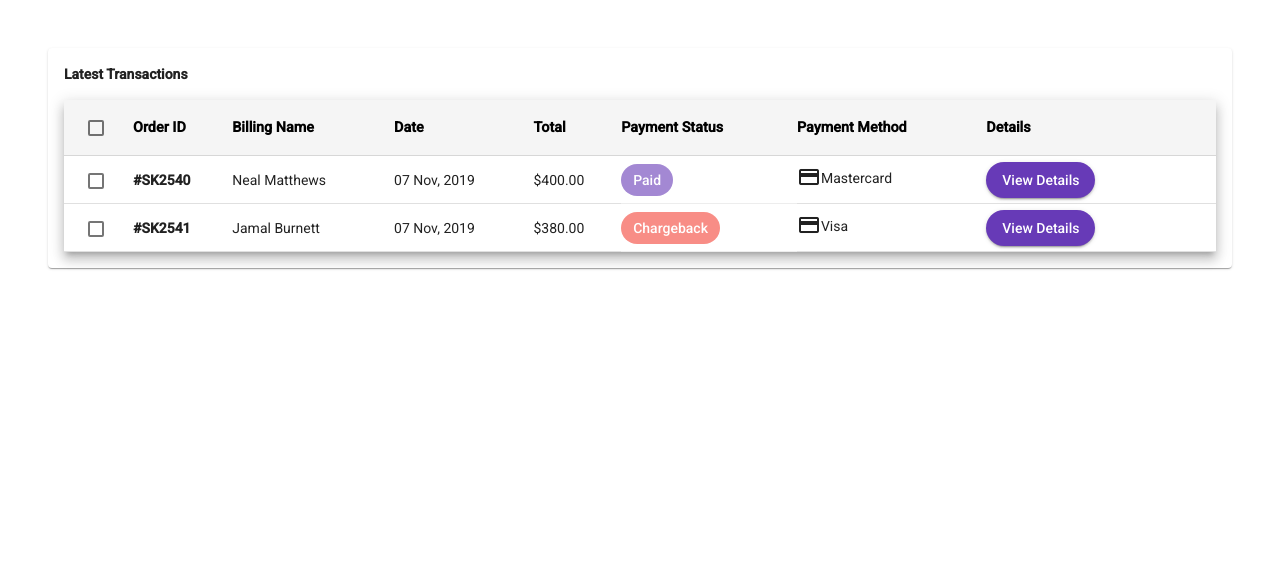
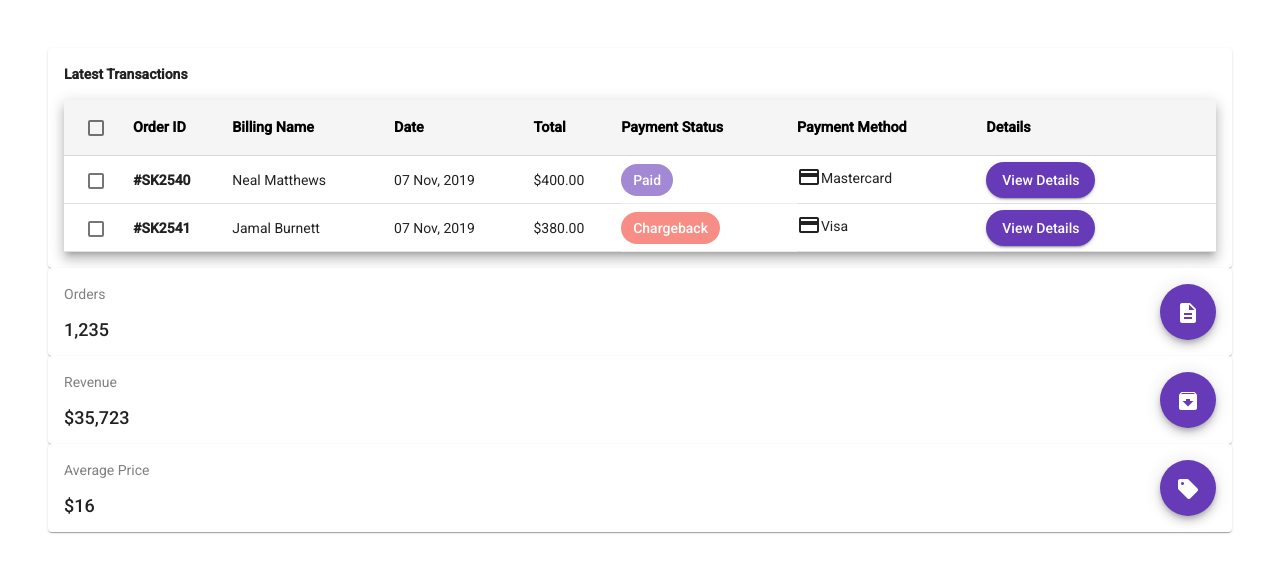
Before and after one commit to murga96/g-training, an Angular app: page /material in a window 1280 px wide. Shown: the top 572 px of the page. Built offline with nearby package versions, Linux system fonts and the light colour scheme.

Commit message:
Creating the button-label component

```diff
--- /dev/null
+++ b/src/app/material/activity/activity.component.html
@@ -0,0 +1 @@
+<p>activity works!</p>
--- /dev/null
+++ b/src/app/material/activity/activity.component.ts
@@ -0,0 +1,15 @@
+import { Component, OnInit } from '@angular/core';
+
+@Component({
+  selector: 'app-activity',
+  templateUrl: './activity.component.html',
+  styleUrls: ['./activity.component.scss']
+})
+export class ActivityComponent implements OnInit {
+
+  constructor() { }
+
+  ngOnInit(): void {
+  }
+
+}
--- /dev/null
+++ b/src/app/material/button-label/button-label.component.html
@@ -0,0 +1,9 @@
+<mat-card>
+    <div class="div-label">
+        <div class="title">{{title}}</div>
+        <div class="label">{{isCurrency ? ( label | currency: 'USD':'symbol':'1.0-0') : (label | number: '1.0-0')}}</div>
+    </div>
+    <button style="cursor: auto;" mat-fab color="primary">
+        <mat-icon>{{icon}}</mat-icon>
+    </button>
+</mat-card>
--- /dev/null
+++ b/src/app/material/button-label/button-label.component.scss
@@ -0,0 +1,19 @@
+mat-card {
+    display: flex;
+    justify-content: space-between;
+}
+
+.div-label {
+    display: flex;
+    flex-direction: column;
+    justify-content: space-between;
+}
+
+.title {
+    color: grey;
+}
+
+.label {
+    font-size: large;
+    font-weight: 500;
+}
--- /dev/null
+++ b/src/app/material/button-label/button-label.component.ts
@@ -0,0 +1,19 @@
+import { Component, OnInit, Input } from '@angular/core';
+
+@Component({
+  selector: 'app-button-label',
+  templateUrl: './button-label.component.html',
+  styleUrls: ['./button-label.component.scss']
+})
+export class ButtonLabelComponent implements OnInit {
+  @Input() title !:string;
+  @Input() label !:string;
+  @Input() icon !:string;
+  @Input() isCurrency :boolean = false;
+
+  constructor() { }
+
+  ngOnInit(): void {
+  }
+
+}
--- a/src/app/material/material.component.html
+++ b/src/app/material/material.component.html
@@ -1,3 +1,6 @@
 <div style="padding: 3rem;">
     <app-table></app-table>
+    <app-button-label title="Orders" label="1235" icon="description"></app-button-label>
+    <app-button-label title="Revenue" label="35723" icon="archive" [isCurrency]="true"></app-button-label>
+    <app-button-label title="Average Price" label="16.2" icon="sell" [isCurrency]="true"></app-button-label>
 </div>
--- a/src/app/material/material.component.ts
+++ b/src/app/material/material.component.ts
@@ -1,33 +1,4 @@
-import { SelectionModel } from '@angular/cdk/collections';
 import { Component, OnInit } from '@angular/core';
-
-export interface Transaction {
-  orderId: string;
-  billingName: string;
-  date: Date;
-  total: number;
-  paymentStatus: string;
-  paymentMethod: string;
-}
-
-const TRANSACTIONS: Transaction[] = [
-  {
-    orderId: 'SK2540',
-    billingName: 'Neal Matthews',
-    date: new Date(2019, 10, 7),
-    total: 400,
-    paymentStatus: 'Paid',
-    paymentMethod: 'Mastercard',
-  },
-  {
-    orderId: 'SK2541',
-    billingName: 'Jamal Burnett',
-    date: new Date(2019, 10, 7),
-    total: 380,
-    paymentStatus: 'Chargeback',
-    paymentMethod: 'Visa',
-  },
-];
 
 @Component({
   selector: 'app-material',
@@ -35,53 +6,6 @@ const TRANSACTIONS: Transaction[] = [
   styleUrls: ['./material.component.scss'],
 })
 export class MaterialComponent implements OnInit {
-  displayedColumns: string[] = [
-    'select',
-    'orderId',
-    'billingName',
-    'date',
-    'total',
-    'paymentStatus',
-    'paymentMethod',
-    'action',
-  ];
-  dataSource = TRANSACTIONS;
-  selection = new SelectionModel<Transaction>(true, []);
-
-  /** Whether the number of selected elements matches the total number of rows. */
-  isAllSelected() {
-    const numSelected = this.selection.selected.length;
-    const numRows = this.dataSource.length;
-    return numSelected === numRows;
-  }
-
-  /** Selects all rows if they are not all selected; otherwise clear selection. */
-  toggleAllRows() {
-    if (this.isAllSelected()) {
-      this.selection.clear();
-      return;
-    }
-
-    this.selection.select(...this.dataSource);
-  }
-
-  /** The label for the checkbox on the passed row */
-  checkboxLabel(row?: Transaction): string {
-    if (!row) {
-      return `${this.isAllSelected() ? 'deselect' : 'select'} all`;
-    }
-    return `${this.selection.isSelected(row) ? 'deselect' : 'select'}`;
-  }
-  getPaymentColor(payment: string): string {
-    if (payment === 'Paid') return 'primary';
-    else if (payment === 'Refund') return 'accent';
-    return 'warn';
-  }
-  getPaymentIcon(paymentMethod: string): string {
-    if (paymentMethod === 'Visa') return 'primary';
-    else if (paymentMethod === 'Mastercard') return 'accent';
-    return 'warn';
-  }
 
   constructor() {}
 
--- a/src/app/material/material.module.ts
+++ b/src/app/material/material.module.ts
@@ -10,11 +10,15 @@ import { MatIconModule} from '@angular/material/icon';
 import { MatChipsModule} from '@angular/material/chips';
 import { MatCardModule} from '@angular/material/card';
 import { TableComponent } from './table/table.component';
+import { ButtonLabelComponent } from './button-label/button-label.component';
+import { ActivityComponent } from './activity/activity.component';
 
 @NgModule({
   declarations: [
     MaterialComponent,
-    TableComponent
+    TableComponent,
+    ButtonLabelComponent,
+    ActivityComponent
   ],
   imports: [
     CommonModule,
```
Also changed, not shown: src/app/material/activity/activity.component.scss (added).
